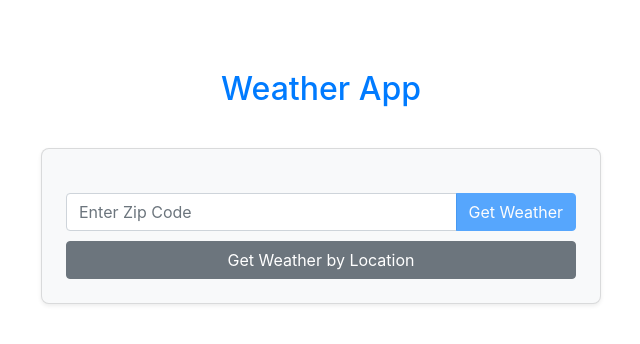
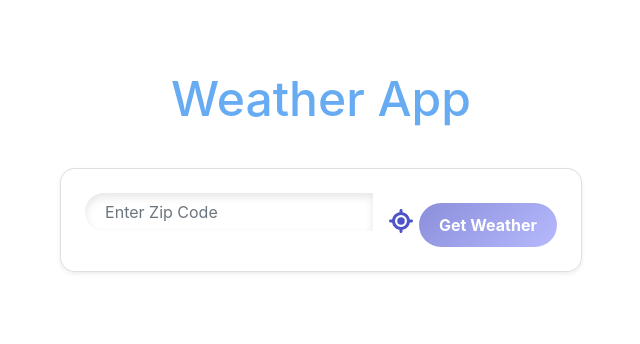
Before and after one commit to ankitrijal2054/weather_app, a React (Create React App) app in the folder frontend/: page / in a window 1280 px wide. Shown: the top 344 px of the page, without its empty margins (319-959 px from the left). Built offline with nearby package versions, Linux system fonts and the light colour scheme; a small style sheet from the web is missing.

Commit message:
added some background UI changes removed lat, log weather fetch

```diff
--- a/frontend/package.json
+++ b/frontend/package.json
@@ -8,6 +8,7 @@
     "@testing-library/user-event": "^13.5.0",
     "react": "^18.3.1",
     "react-dom": "^18.3.1",
+    "react-icons": "^5.3.0",
     "react-scripts": "5.0.1",
     "web-vitals": "^2.1.4"
   },
--- a/frontend/src/components/Weather.js
+++ b/frontend/src/components/Weather.js
@@ -1,8 +1,8 @@
-import React, { useState } from "react";
+import React, { useState, useEffect, useCallback } from "react";
 import "../styles/Weather.css";
+import { FaLocationCrosshairs } from "react-icons/fa6";
 
 function Weather() {
-  // Existing state
   const [zip, setZip] = useState("");
   const [weatherData, setWeatherData] = useState(null);
   const [error, setError] = useState(null);
@@ -29,26 +29,25 @@ function Weather() {
     }
   };
 
-  const getWeatherByLocation = () => {
-    setZip("");
-    setLoading(true);
+  const getZipCodeByLocation = () => {
     navigator.geolocation.getCurrentPosition(async (position) => {
       const { latitude, longitude } = position.coords;
       try {
-        const response = await fetch(
-          `https://weather-app-d50z.onrender.com/weather?lat=${latitude}&lon=${longitude}`
+        // Reverse geolocation API to get the zip code from latitude and longitude
+        const locationResponse = await fetch(
+          `https://api.bigdatacloud.net/data/reverse-geocode-client?latitude=${latitude}&longitude=${longitude}&localityLanguage=en`
         );
-        if (!response.ok) {
-          throw new Error("Unable to retrieve weather data for your location.");
+        const locationData = await locationResponse.json();
+        const locationZip = locationData.postcode;
+
+        if (!locationZip) {
+          throw new Error("Unable to retrieve zip code for your location.");
         }
-        const data = await response.json();
-        setWeatherData(data);
-        setError(null);
+
+        setZip(locationZip); // Set zip code field with the detected zip
       } catch (err) {
         setWeatherData(null);
         setError(err.message);
-      } finally {
-        setLoading(false);
       }
     });
   };
@@ -61,8 +60,7 @@ function Weather() {
     setIsCelsius(!isCelsius);
   };
 
-  // Determine background class based on weather condition
-  const getBackgroundClass = () => {
+  const getBackgroundClass = useCallback(() => {
     if (!weatherData || !weatherData.weather) return "";
     const mainCondition = weatherData.weather[0].main.toLowerCase();
     if (mainCondition.includes("rain")) return "rainy-bg";
@@ -70,25 +68,35 @@ function Weather() {
     if (mainCondition.includes("thunderstorm")) return "thunderstorm-bg";
     if (mainCondition.includes("snow")) return "snowy-bg";
     return "clear-bg"; // Default background
-  };
+  }, [weatherData]);
+
+  useEffect(() => {
+    document.body.className = getBackgroundClass();
+  }, [getBackgroundClass]);
 
   return (
-    <div className="container weather-app-container">
+    <div className="weather-app-container">
       <h1 className="weather-app-header">Weather App</h1>
-
-      {/* Input Section */}
-      <div className="card input-card shadow-sm p-4">
+      <div className="input-section card shadow-sm p-4">
         <div className="input-group weather-input-group">
           <input
             type="text"
-            className="form-control"
+            className="form-control modern-input"
             value={zip}
             onChange={(e) => setZip(e.target.value)}
             placeholder="Enter Zip Code"
           />
-          <div className="input-group-append">
           <button
-              className="btn btn-primary"
+            className="location-button"
+            onClick={getZipCodeByLocation}
+            disabled={loading}
+            title="Use Current Location"
+          >
+            <FaLocationCrosshairs />
+          </button>
+          <div className="button-center">
+            <button
+              className="btn modern-button primary-button"
               onClick={getWeatherByZip}
               disabled={!zip || loading}
             >
@@ -96,60 +104,52 @@ function Weather() {
             </button>
           </div>
         </div>
-        <button
-          className="btn btn-secondary weather-button"
-          onClick={getWeatherByLocation}
-          disabled={loading}
-        >
-          {loading ? "Loading..." : "Get Weather by Location"}
-        </button>
         {loading && <div className="loading">Loading data...</div>}
         {error && <p className="error-message">{error}</p>}
       </div>
 
-      {/* Result Section */}
+      <div className="result-section">
         {weatherData && weatherData.main && weatherData.weather && !loading ? (
-        <div
-          className={`card result-card shadow-sm p-4 ${getBackgroundClass()}`}
-        >
+          <div className="card result-card modern-result-card shadow-sm p-4">
             <div className="weather-data">
-            <h2>{weatherData.name}</h2>
+              <h2 className="city-name">{weatherData.name}</h2>
               <p className="temperature">
                 Temperature:{" "}
                 {convertTemperature(weatherData.main.temp).toFixed(1)}°
                 {isCelsius ? "C" : "F"}
               </p>
-            <p>
+              <p className="feels-like">
                 Feels Like:{" "}
                 {convertTemperature(weatherData.main.feels_like).toFixed(1)}°
                 {isCelsius ? "C" : "F"}
               </p>
-            <p>
-              Highest:{" "}
-              {convertTemperature(weatherData.main.temp_max).toFixed(1)}°
-              {isCelsius ? "C" : "F"}
+              <p className="temp-range">
+                High: {convertTemperature(weatherData.main.temp_max).toFixed(1)}
+                ° | Low:{" "}
+                {convertTemperature(weatherData.main.temp_min).toFixed(1)}°
               </p>
-            <p>
-              Lowest: {convertTemperature(weatherData.main.temp_min).toFixed(1)}
-              °{isCelsius ? "C" : "F"}
+              <p className="condition">
+                Condition: {weatherData.weather[0].description}
               </p>
-            <p>Condition: {weatherData.weather[0].description}</p>
-            <p>Humidity: {weatherData.main.humidity}%</p>
-            <p>
+              <p className="humidity">Humidity: {weatherData.main.humidity}%</p>
+              <p className="sun-times">
                 Sunrise:{" "}
                 {new Date(weatherData.sys.sunrise * 1000).toLocaleTimeString()}
-            </p>
-            <p>
+                <br />
                 Sunset:{" "}
                 {new Date(weatherData.sys.sunset * 1000).toLocaleTimeString()}
               </p>
-            <button className="toggle-button" onClick={toggleTemperatureUnit}>
+              <button
+                className="toggle-button modern-toggle"
+                onClick={toggleTemperatureUnit}
+              >
                 °{isCelsius ? "F" : "C"}
               </button>
             </div>
           </div>
         ) : null}
       </div>
+    </div>
   );
 }
 
--- a/frontend/src/styles/Weather.css
+++ b/frontend/src/styles/Weather.css
@@ -1,119 +1,211 @@
+/* Full-Screen Gradient Backgrounds */
+body.rainy-bg {
+  background: linear-gradient(135deg, #4e54c8, #8f94fb);
+}
+
+body.cloudy-bg {
+  background: linear-gradient(135deg, #bdc3c7, #2c3e50);
+}
+
+body.thunderstorm-bg {
+  background: linear-gradient(135deg, #000428, #004e92);
+}
+
+body.snowy-bg {
+  background: linear-gradient(135deg, #83a4d4, #b6fbff);
+}
+
+body.clear-bg {
+  background: linear-gradient(135deg, #89f7fe, #66a6ff);
+}
+
 /* Container and Layout */
 .weather-app-container {
   max-width: 600px;
+  width: 100%;
   margin: 50px auto;
   padding: 20px;
   display: flex;
   flex-direction: column;
   gap: 20px;
+  align-items: center;
 }
 
 .weather-app-header {
   text-align: center;
-  color: #007bff;
-  font-size: 2rem;
+  color: #67abf3;
+  font-size: 3rem;
   margin-bottom: 20px;
 }
 
-/* Input Section */
-.input-card,
-.result-card {
+/* Modernized Input Section */
+.input-section {
+  border-radius: 15px;
+  background: rgba(255, 255, 255, 0.9);
+  box-shadow: 0px 4px 12px rgba(0, 0, 0, 0.1);
   padding: 20px;
-  border-radius: 8px;
-  background: #f8f9fa;
+  display: flex;
+  flex-direction: column;
+  gap: 15px;
+  transition: box-shadow 0.3s ease;
+  align-items: center;
 }
 
-.weather-input-group {
-  margin-top: 20px;
+.input-section:hover {
+  box-shadow: 0px 6px 15px rgba(0, 0, 0, 0.2);
 }
 
-.weather-button {
-  width: 100%;
+/*Input Field */
+.modern-input {
+  border: none;
+  border-radius: 30px;
+  padding: 10px 20px;
+  font-size: 1rem;
+  box-shadow: inset 0px 4px 8px rgba(0, 0, 0, 0.1);
+  transition: box-shadow 0.3s ease;
+}
+
+.modern-input:focus {
+  outline: none;
+  box-shadow: 0px 0px 8px rgba(100, 181, 246, 0.6);
+}
+
+/* Location Button */
+.location-button {
+  background: transparent;
+  border: none;
+  font-size: 1.5rem;
+  cursor: pointer;
+  color: #4e54c8;
+  margin-left: 10px;
+  transition: color 0.3s ease;
+}
+
+.location-button:hover {
+  color: #7c85f7;
+}
+
+/* Button Styles */
+.modern-button {
+  border: none;
+  border-radius: 30px;
+  padding: 10px 20px;
+  font-size: 1rem;
+  font-weight: bold;
+  color: white;
+  cursor: pointer;
+  transition: background-color 0.3s ease, transform 0.2s ease;
+  display: inline-flex;
+  align-items: center;
+  justify-content: center;
+}
+
+.button-center {
+  display: flex;
+  justify-content: center;
   margin-top: 10px;
 }
 
+/* Primary Button */
+.primary-button {
+  background: linear-gradient(135deg, #4e54c8, #8f94fb);
+}
+
+.primary-button:hover {
+  background: linear-gradient(135deg, #5a5fc4, #7c85f7);
+  transform: scale(1.05);
+}
+
+/* Secondary Button */
+.secondary-button {
+  background: linear-gradient(135deg, #ff6b6b, #ff8e53);
+}
+
+.secondary-button:hover {
+  background: linear-gradient(135deg, #ff5c5c, #ff7c43);
+  transform: scale(1.05);
+}
+
+/* Loading and Error Messages */
 .loading {
   text-align: center;
-  color: #007bff;
-  font-size: 1.2rem;
-  margin-top: 20px;
+  color: #4e54c8;
+  font-size: 1.1rem;
+  margin-top: 10px;
 }
 
 .error-message {
-  color: red;
+  color: #ff6b6b;
   text-align: center;
+  font-size: 1rem;
   margin-top: 10px;
 }
 
-.info-message {
+/* Result Section */
+.result-section {
+  width: 100%;
+}
+
+.modern-result-card {
+  border-radius: 15px;
+  background: rgba(255, 255, 255, 0.9);
+  box-shadow: 0px 4px 12px rgba(0, 0, 0, 0.1);
+  padding: 20px;
   text-align: center;
+  transition: box-shadow 0.3s ease;
+}
+
+.modern-result-card:hover {
+  box-shadow: 0px 6px 15px rgba(0, 0, 0, 0.2);
+}
+
+.weather-data h2 {
+  font-size: 1.8rem;
+  font-weight: bold;
+  color: #4e54c8;
+  margin-bottom: 15px;
+}
+
+.weather-data p {
+  font-size: 1.1rem;
+  color: #333;
+  margin: 5px 0;
+}
+
+.temperature,
+.feels-like,
+.temp-range {
+  font-size: 1.3rem;
+  color: #ff6b6b;
+  font-weight: bold;
+}
+
+.condition {
+  font-size: 1.1rem;
+  color: #4e54c8;
+}
+
+.humidity,
+.sun-times {
+  font-size: 1rem;
   color: #666;
 }
 
-/* Weather Data Display */
-.weather-data {
-  text-align: center;
-  font-size: 1.2rem;
-  color: #333;
+/* Toggle Button in Result Section */
+.modern-toggle {
+  margin-top: 20px;
+  padding: 10px 20px;
+  border: none;
+  border-radius: 30px;
+  font-size: 1rem;
+  font-weight: bold;
+  color: white;
+  background: linear-gradient(135deg, #4e54c8, #8f94fb);
+  cursor: pointer;
+  transition: background-color 0.3s ease, transform 0.2s ease;
 }
 
-.weather-data h2 {
-  font-weight: bold;
-  margin-bottom: 20px;
-  color: #007bff;
+.modern-toggle:hover {
+  background: linear-gradient(135deg, #5a5fc4, #7c85f7);
+  transform: scale(1.05);
 }
-
-.weather-data p {
-  margin: 5px 0;
-}
-
-.temperature {
-  font-size: 1.5rem;
-  font-weight: bold;
-  color: #ff6b6b;
-}
-
-.toggle-button {
-  margin-top: 10px;
-  padding: 8px 16px;
-  font-size: 1rem;
-  color: #fff;
-  background-color: #007bff;
-  border: none;
-  border-radius: 5px;
-  cursor: pointer;
-  transition: background-color 0.3s;
-}
-
-.toggle-button:hover {
-  background-color: #0056b3;
-}
-
-/* Weather Condition Backgrounds */
-.result-card.rainy-bg {
-  background: #a1c4fd;
-  background-image: url("../assets/rain.gif");
-  background-size: cover;
-}
-
-.result-card.cloudy-bg {
-  background: #d3d3d3;
-  background-image: url("../assets/cloudy.gif");
-  background-size: cover;
-}
-
-.result-card.thunderstorm-bg {
-  background: #000;
-  background-image: url("../assets/storm.gif");
-  background-size: cover;
-}
-
-.result-card.snowy-bg {
-  background: #e0f7fa;
-  background-image: url("../assets/snow.gif");
-  background-size: cover;
-}
-
-.result-card.clear-bg {
-  background: #87ceeb;
-}
```
Also changed, not shown: 2 other files (tests, documents, lock files or other folders). Lines whose indentation alone changed are shown as unchanged.
